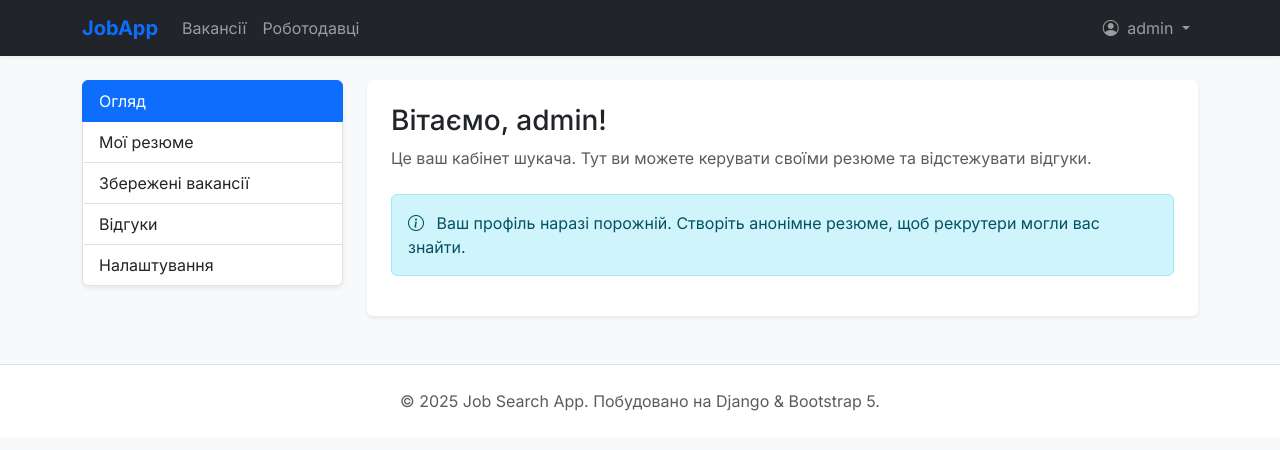
After one commit to dmitrysdevfs/job-app, a Django app: page /users/dashboard/ in a window 1280 px wide. The commit adds this page. Shown: the top 450 px of the page. Run offline with Django 5.2, Linux system fonts and the light colour scheme; a user stored in the database is signed in.

Commit message:
Implement Candidate/Recruiter dashboards and redirects

```diff
--- a/job_search/settings.py
+++ b/job_search/settings.py
@@ -154,5 +154,5 @@ if DEBUG:
     ]
 
 # Auth redirects
-LOGIN_REDIRECT_URL = '/'
+LOGIN_REDIRECT_URL = 'user:dashboard'
 LOGOUT_REDIRECT_URL = '/'
--- a/templates/base.html
+++ b/templates/base.html
@@ -63,7 +63,7 @@
               <i class="bi bi-person-circle me-1"></i> {{ user.username }}
             </a>
             <ul class="dropdown-menu dropdown-menu-end" aria-labelledby="userDropdown">
-              <li><a class="dropdown-item" href="#">Мій кабінет</a></li>
+              <li><a class="dropdown-item" href="{% url 'user:dashboard' %}">Мій кабінет</a></li>
               <li>
                 <hr class="dropdown-divider">
               </li>
--- /dev/null
+++ b/templates/user/dashboard_candidate.html
@@ -0,0 +1,30 @@
+{% extends "base.html" %}
+
+{% block title %}Мій кабінет (Шукач) | JobApp{% endblock %}
+
+{% block content %}
+<div class="row">
+  <div class="col-md-3">
+    <div class="list-group shadow-sm">
+      <a href="#" class="list-group-item list-group-item-action active">Огляд</a>
+      <a href="#" class="list-group-item list-group-item-action">Мої резюме</a>
+      <a href="#" class="list-group-item list-group-item-action">Збережені вакансії</a>
+      <a href="#" class="list-group-item list-group-item-action">Відгуки</a>
+      <a href="#" class="list-group-item list-group-item-action">Налаштування</a>
+    </div>
+  </div>
+  <div class="col-md-9">
+    <div class="card shadow-sm border-0">
+      <div class="card-body p-4">
+        <h3>Вітаємо, {{ user.username }}!</h3>
+        <p class="text-muted">Це ваш кабінет шукача. Тут ви можете керувати своїми резюме та відстежувати відгуки.</p>
+
+        <div class="alert alert-info mt-4">
+          <i class="bi bi-info-circle me-2"></i>
+          Ваш профіль наразі порожній. Створіть анонімне резюме, щоб рекрутери могли вас знайти.
+        </div>
+      </div>
+    </div>
+  </div>
+</div>
+{% endblock %}
--- a/user/urls.py
+++ b/user/urls.py
@@ -5,4 +5,5 @@ app_name = 'user'
 
 urlpatterns = [
     path('register/', views.register, name='register'),
+    path('dashboard/', views.dashboard, name='dashboard'),
 ]
--- a/user/views.py
+++ b/user/views.py
@@ -1,5 +1,6 @@
 from django.shortcuts import render, redirect
 from django.contrib.auth import login
+from django.contrib.auth.decorators import login_required
 from .forms import UserRegistrationForm
 
 def register(request):
@@ -8,7 +9,13 @@ def register(request):
         if form.is_valid():
             user = form.save()
             login(request, user)
-            return redirect('index')  # Or dashboard
+            return redirect('user:dashboard')
     else:
         form = UserRegistrationForm()
     return render(request, 'user/register.html', {'form': form})
+
+@login_required
+def dashboard(request):
+    if request.user.is_recruiter:
+        return render(request, 'user/dashboard_recruiter.html')
+    return render(request, 'user/dashboard_candidate.html')
```
Also changed, not shown: templates/user/dashboard_recruiter.html (added, +55 -0 lines).
